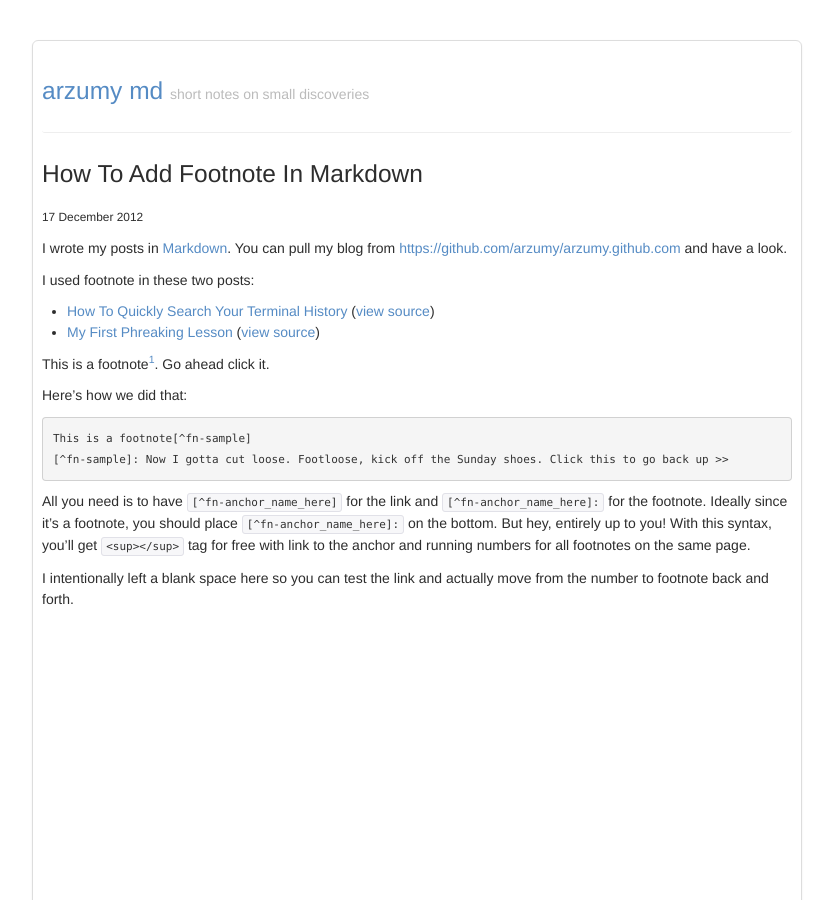
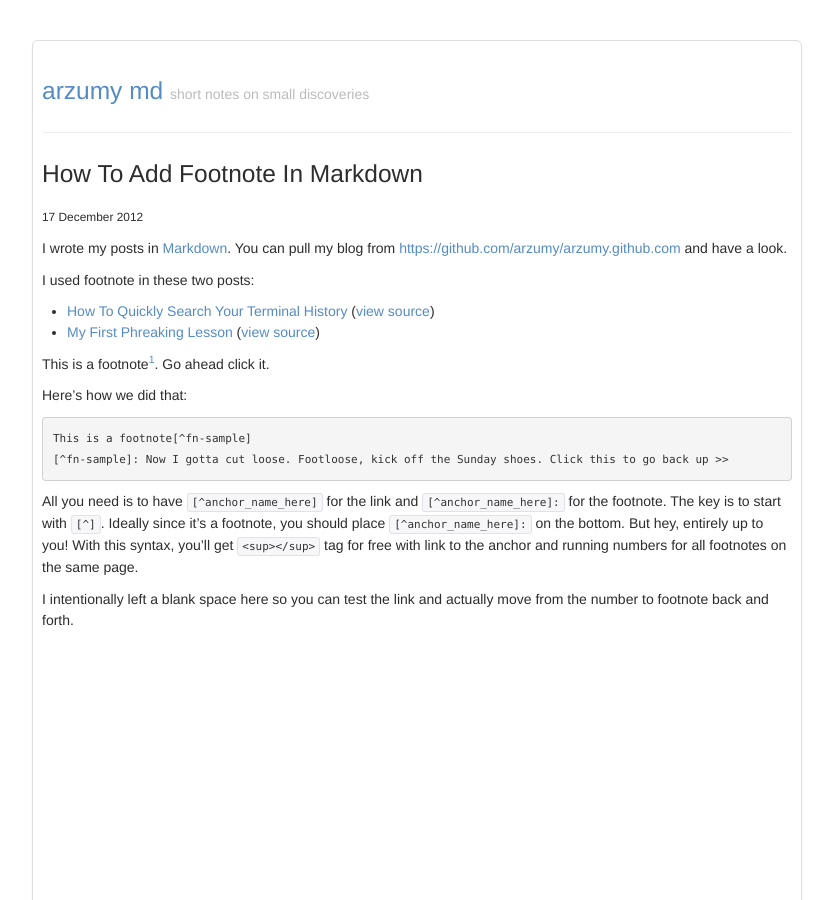
Before and after one commit to arzumy/arzumy.github.com, a Jekyll site: the page built from _posts/2012-12-17-how-to-add-footnote-in-markdown.md, in a window 1280 px wide and 900 px high. Shown: the whole window, without its empty margins (223-1056 px from the left). Built offline with Jekyll 4.4.1, drawn with Linux system fonts in a browser that asks for light colours; nearby versions of some CDN libraries; some web fonts are replaced.

Commit message:
made it clear that only ^ prefix is required

```diff
--- a/_posts/2012-12-17-how-to-add-footnote-in-markdown.md
+++ b/_posts/2012-12-17-how-to-add-footnote-in-markdown.md
@@ -19,7 +19,7 @@ Here's how we did that:
     This is a footnote[^fn-sample]
     [^fn-sample]: Now I gotta cut loose. Footloose, kick off the Sunday shoes. Click this to go back up >>
 
-All you need is to have `[^fn-anchor_name_here]` for the link and `[^fn-anchor_name_here]:` for the footnote. Ideally since it's a footnote, you should place `[^fn-anchor_name_here]:` on the bottom. But hey, entirely up to you! With this syntax, you'll get `<sup></sup>` tag for free with link to the anchor and running numbers for all footnotes on the same page.
+All you need is to have `[^anchor_name_here]` for the link and `[^anchor_name_here]:` for the footnote. The key is to start with `[^]`. Ideally since it's a footnote, you should place `[^anchor_name_here]:` on the bottom. But hey, entirely up to you! With this syntax, you'll get `<sup></sup>` tag for free with link to the anchor and running numbers for all footnotes on the same page.
 
 I intentionally left a blank space here so you can test the link and actually move from the number to footnote back and forth.
 
```
